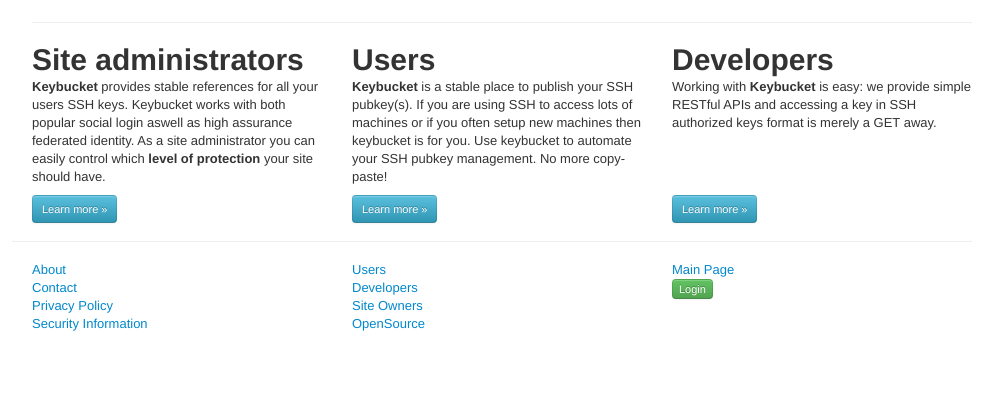
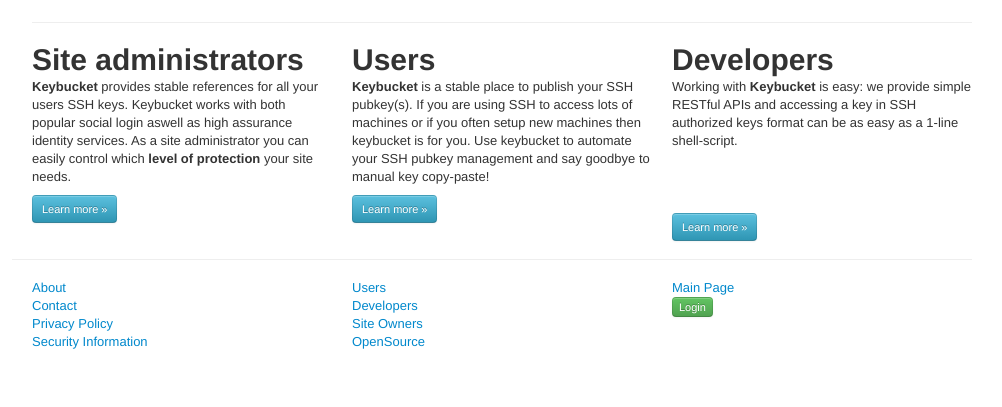
Before and after one commit to leifj/keybucket, a Django app: template keybucket/profile/templates/profile/welcome.html in a window 1280 px wide. Shown: the part 393-800 px from the top of the page, without its empty margins (138-1140 px from the left). Run offline with Django 3.2, Linux system fonts and the light colour scheme; the template is opened without the code that fills it, so the values that code supplies are empty; some libraries are stand-ins or nearby versions.

Commit message:
text polish

```diff
--- a/keybucket/profile/templates/profile/welcome.html
+++ b/keybucket/profile/templates/profile/welcome.html
@@ -25,9 +25,9 @@
     <div class="span6">
         <div class="hero-unit" style="padding: 40px;padding-top:0px;background: #fff;">
             <p>
-                <strong>Keybucket</strong> is a stable place to publish your SSH pubkey(s). If you are using SSH
-                to access lots of machines or if you often setup new machines then keybucket is for you. Use keybucket
-                to automate your SSH pubkey management. No more copy-paste!
+                <strong>Keybucket</strong> connects your SSH public key to your online identity. SSH helps site
+                administrators keep their hosts secure. <strong>Keybucket</strong> is an online trust anchor and
+                management tool for SSH public keys.
             </p>
             <a class="btn btn-primary btn-large" href="/ssh/add">
               Publish your SSH pubkey right now!
@@ -42,9 +42,9 @@
             <h1>Site administrators</h1>
             <p>
                <strong>Keybucket</strong> provides stable references for all your users SSH keys.
-                Keybucket works with both popular social login aswell as high assurance federated identity.
+                Keybucket works with both popular social login aswell as high assurance identity services.
                 As a site administrator you can easily control which <strong>level of protection</strong>
-                your site should have.
+                your site needs.
             </p>
             <a class="btn btn-info btn-small" href="/about/siteowners">Learn more »</a>
      </div>
@@ -53,7 +53,7 @@
         <p>
             <strong>Keybucket</strong> is a stable place to publish your SSH pubkey(s). If you are using SSH
             to access lots of machines or if you often setup new machines then keybucket is for you. Use keybucket
-            to automate your SSH pubkey management. No more copy-paste!
+            to automate your SSH pubkey management and say goodbye to manual key copy-paste!
         </p>
         <a class="btn btn-info btn-small" href="/about/users">Learn more »</a>
 
@@ -62,7 +62,7 @@
         <h1>Developers</h1>
         <p>
             Working with <strong>Keybucket</strong> is easy: we provide simple RESTful APIs and accessing
-            a key in SSH authorized keys format is merely a GET away.
+            a key in SSH authorized keys format can be as easy as a 1-line shell-script.
         </p>
         <br><br><br>
         <a class="btn btn-info btn-small" href="/about/developers">Learn more »</a>
```
